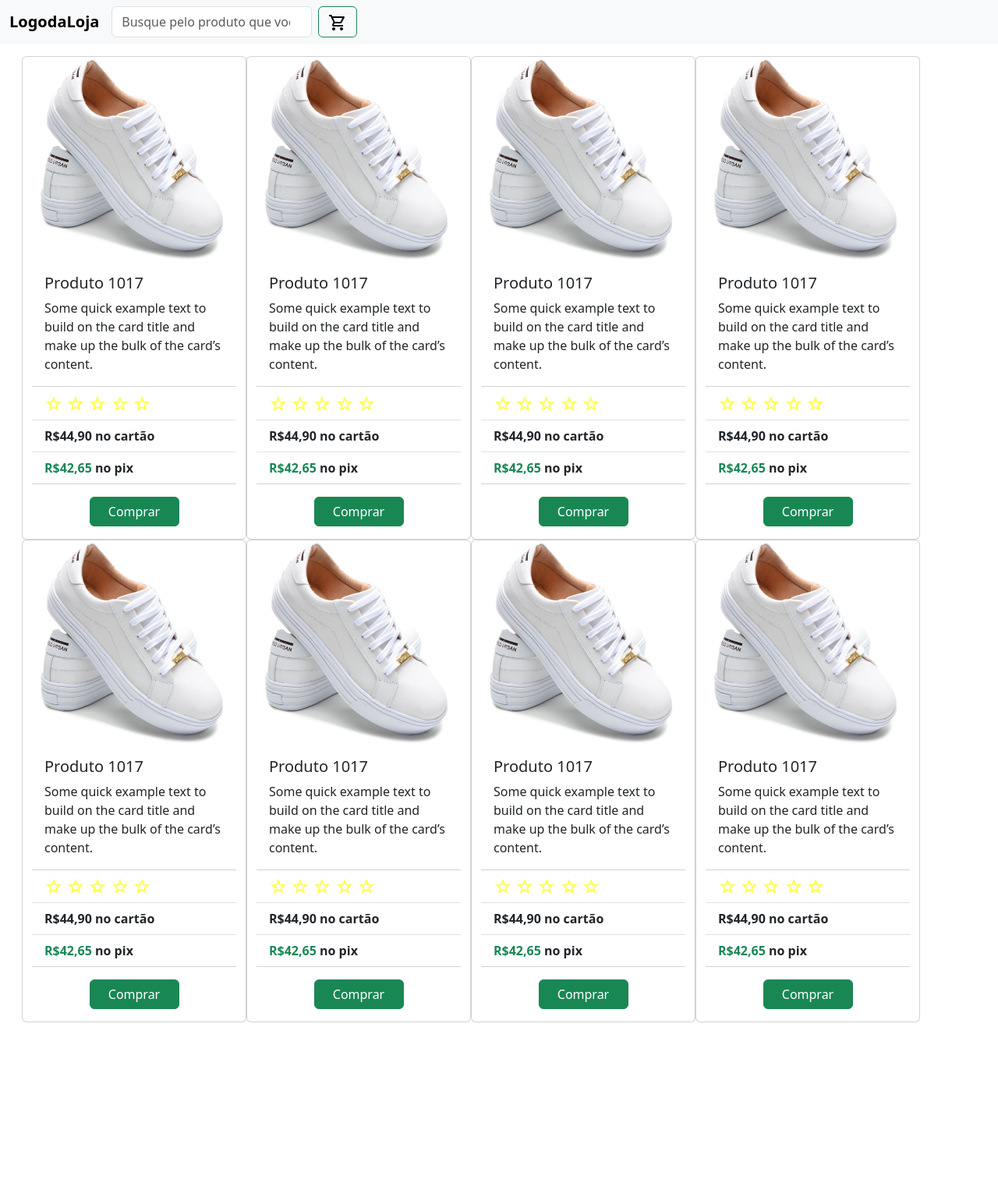
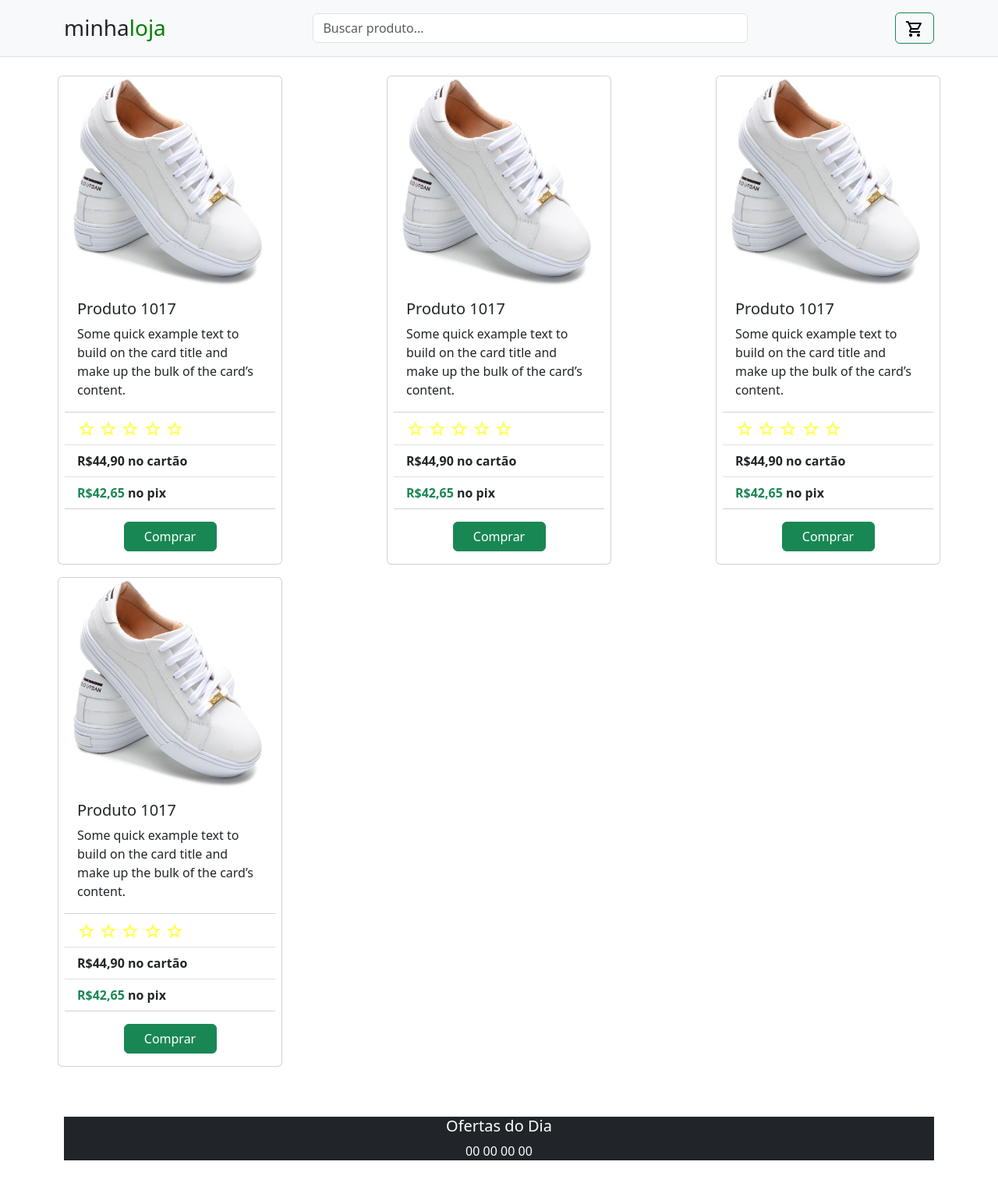
Before and after one commit to LuHenriqueVieira/Programacao-Web-Tulio, a plain HTML site: page bootstrap_tailwind/bootstrap/index.html in a window 1280 px wide. Shown: the top 1526 px of the page at 78% size. Before the commit the page ends 1327 px from the top, so only its background shows below. Drawn offline with nearby package versions, Linux system fonts and the light colour scheme.

Commit message:
add complete bootstrap html

```diff
--- a/bootstrap_tailwind/bootstrap/index.html
+++ b/bootstrap_tailwind/bootstrap/index.html
@@ -9,32 +9,26 @@
     <link rel="stylesheet" href="https://fonts.googleapis.com/css2?family=Material+Symbols+Outlined:opsz,wght,FILL,GRAD@20..48,100..700,0..1,-50..200&icon_names=shopping_cart" />
 </head>
 <body>
-    <header class="header">
-        <nav class="navbar navbar-expand-lg bg-body-tertiary" data-bs-theme="lg">
-            <div class="container-fluid">
-                <a class="navbar-brand" href="#"><strong>LogodaLoja</strong></a>
-                <button class="navbar-toggler " type="button" data-bs-toggle="collapse" data-bs-target="#navbarSupportedContent" aria-controls="navbarSupportedContent" aria-expanded="false" aria-label="Toggle navigation">
-                    <span class="navbar-toggler-icon"></span>
-                </button>
-                <div class="collapse navbar-collapse" id="navbarSupportedContent">
 
-                <form class="d-flex" role="search">
-                    <input class="form-control me-2" type="search" placeholder="Busque pelo produto que você desejar" aria-label="Search"/>
+    <!-- Header -->
+    <header class="bg-light border-bottom mb-4 sticky-top">
+        <div class="container py-3 d-flex justify-content-between align-items-center">
+            <h3 class="m-0">minha<span style="color:green;">loja</span></h3>
+            <input type="text" class="form-control w-50" placeholder="Buscar produto...">
 
-                    <!-- Icone do carrinho de compras-->
-                    <button class="btn btn-outline-success" type="submit">
-                        <svg xmlns="http://www.w3.org/2000/svg" height="24px" viewBox="0 -960 960 960" width="24px" fill="#000000"><path d="M280-80q-33 0-56.5-23.5T200-160q0-33 23.5-56.5T280-240q33 0 56.5 23.5T360-160q0 33-23.5 56.5T280-80Zm400 0q-33 0-56.5-23.5T600-160q0-33 23.5-56.5T680-240q33 0 56.5 23.5T760-160q0 33-23.5 56.5T680-80ZM246-720l96 200h280l110-200H246Zm-38-80h590q23 0 35 20.5t1 41.5L692-482q-11 20-29.5 31T622-440H324l-44 80h480v80H280q-45 0-68-39.5t-2-78.5l54-98-144-304H40v-80h130l38 80Zm134 280h280-280Z"/></svg>
-                    </button>
-                </form>
-                </div>
-            </div>
-        </nav>
+            <!-- Icone do carrinho de compras-->
+            <button class="btn btn-outline-success" type="submit">
+                <svg xmlns="http://www.w3.org/2000/svg" height="24px" viewBox="0 -960 960 960" width="24px" fill="#000000"><path d="M280-80q-33 0-56.5-23.5T200-160q0-33 23.5-56.5T280-240q33 0 56.5 23.5T360-160q0 33-23.5 56.5T280-80Zm400 0q-33 0-56.5-23.5T600-160q0-33 23.5-56.5T680-240q33 0 56.5 23.5T760-160q0 33-23.5 56.5T680-80ZM246-720l96 200h280l110-200H246Zm-38-80h590q23 0 35 20.5t1 41.5L692-482q-11 20-29.5 31T622-440H324l-44 80h480v80H280q-45 0-68-39.5t-2-78.5l54-98-144-304H40v-80h130l38 80Zm134 280h280-280Z"/></svg>
+            </button>
+        </div>
     </header>
 
+
+    <!-- Main -->
     <main>
         <section class="">
-            <div class="container-fluid ">
-                <div class="m-3 row text-align-center" >
+            <div class="container">
+                <div class="row g-3 justify-content-between">
                     <div class="card" style="width: 18rem;">
                         <img src="image/tenis.jpg" class="card-img-top" alt="...">
                         <div class="card-body">
@@ -143,6 +137,20 @@
                             <button class="btn btn-success d-grid gap-2 col-6 mx-auto" type="button">Comprar</button>
                         </div>
                     </div>
+
+                    <!-- Contador de Ofertas do dia -->
+                    <section>
+                        <div class="text-center mt-5 mb-4 bg-dark ">
+                            <h5 class="text-white">Ofertas do Dia</h5>
+                            <div class="mt-2 text-white">
+                                <span>00</span>
+                                <span>00</span>
+                                <span>00</span>
+                                <span>00</span>
+                            </div>
+                        </div>
+                    </section>
+
                     <div class="card" style="width: 18rem;">
                         <img src="image/tenis.jpg" class="card-img-top" alt="...">
                         <div class="card-body">
@@ -258,6 +266,7 @@
 
     </main>
 
+    <!-- Footer -->
     <footer>
 
 
```
